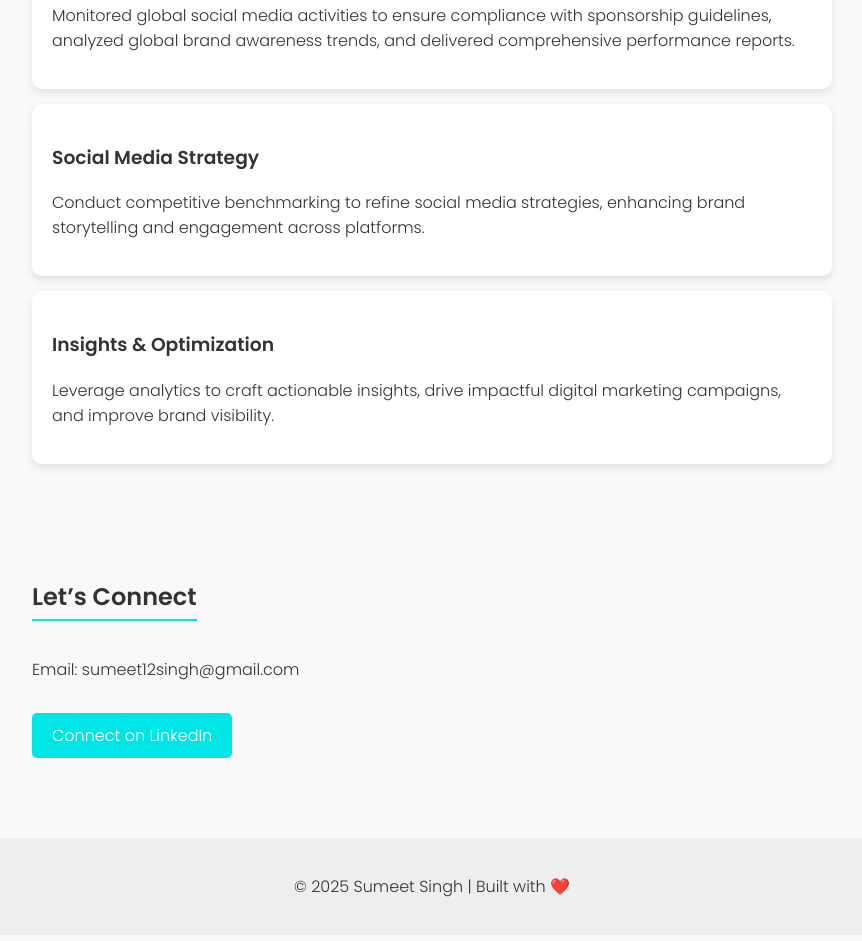
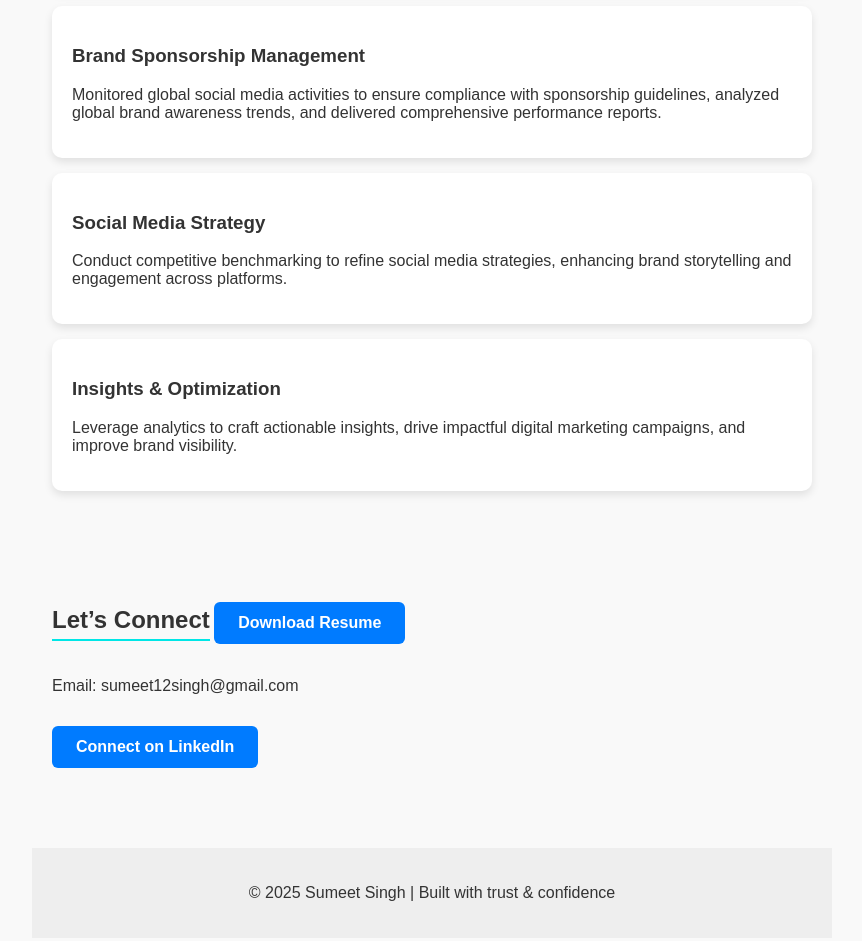
Before and after one commit to Sumeetsingh07/Sumeet-Singh, a plain HTML site: page index.html in a window 1280 px wide. Shown: the part 1316-2257 px from the top of the page, without its empty margins (208-1070 px from the left). Drawn offline with nearby package versions, Linux system fonts and the light colour scheme.

Commit message:
Update index.html

```diff
--- a/index.html
+++ b/index.html
@@ -5,10 +5,27 @@
   <meta name="viewport" content="width=device-width, initial-scale=1.0" />
   <title>Sumeet Singh | Web Analytics Portfolio</title>
   <link rel="stylesheet" href="style.css" />
-  <link href="https://fonts.googleapis.com/css2?family=Poppins:wght@300;600&display=swap" rel="stylesheet" />
+<link href="https://cdn.jsdelivr.net/npm/aos@2.3.4/dist/aos.css" rel="stylesheet">
+  <style>
+  .btn {
+    background-color: #007bff;
+    color: white;
+    padding: 12px 24px;
+    border-radius: 6px;
+    text-decoration: none;
+    font-weight: 600;
+    transition: 0.3s ease;
+  }
+  .btn:hover {
+    background-color: #0056b3;
+  }
+</style>
+
 </head>
 <body>
   <header class="hero">
+    <img src="profile.png" alt="Sumeet Singh" style="width: 160px; height: 160px; border-radius: 50%; margin: 20px auto; display: block; box-shadow: 0 4px 12px rgba(0,0,0,0.2);" />
+
     <h1>Hello,
       I’m <span>Sumeet Singh</span></h1>
     <p>Digital Analytics Expert | Brand Sponsorship Strategist | Enhancing Decision-Making with Data | Expert in Social Media and Campaign Insights</p>
@@ -18,13 +35,15 @@
     <h2>About Me</h2>
     <p>With over 7 years of experience in digital consulting, I specialize in transforming complex customer and website data into actionable strategies that fuel business growth across Insurance, Pharma, and E-commerce domains. 📊
 
-My core expertise lies in Google Analytics 4 (GA4), website analytics, and mapping the customer data journey—from first touchpoint to conversion. I design and implement precise tracking frameworks to uncover user behaviors, identify drop-offs, and optimize engagement across platforms.
+  </br>My core expertise lies in Google Analytics 4 (GA4), website analytics, and mapping the customer data journey—from first touchpoint to conversion. I design and implement precise tracking frameworks to uncover user behaviors, identify drop-offs, and optimize engagement across platforms.
 Beyond data collection, I focus on storytelling through analytics—building insightful narratives that help brands understand their audience, fine-tune their digital presence, and stand out in competitive markets. 🚀
 
-I also work extensively on social media insights and brand impact analysis, especially in the context of global sponsorships—ensuring every collaboration is strategic, measurable, and aligned with brand goals. 🌐
+</br>I also work extensively on social media insights and brand impact analysis, especially in the context of global sponsorships—ensuring every collaboration is strategic, measurable, and aligned with brand goals. 🌐
 
-Let’s connect to explore how customer-centric analytics and strategic data storytelling can elevate your digital game.</p>
+</br>Let’s connect to explore how customer-centric analytics and strategic data storytelling can elevate your digital game.</p>
   </section>
+
+  <section class="section" id="about" data-aos="fade-up">
 
   <section class="section" id="projects">
     <h2>My Expertise</h2>
@@ -53,14 +72,20 @@ Let’s connect to explore how customer-centric analytics and strategic data sto
 
   <section class="section" id="contact">
     <h2>Let’s Connect</h2>
+    <a class="btn" href="resume.pdf" download style="margin-top: 15px; display: inline-block;">Download Resume</a>
     <p>Email: sumeet12singh@gmail.com</p>
     <a class="btn" href="https://www.linkedin.com/in/sumeet-singh07/" target="_blank">Connect on LinkedIn</a>
   </section>
 
   <footer>
-    <p>© 2025 Sumeet Singh | Built with ❤️</p>
+    <p>© 2025 Sumeet Singh | Built with trust & confidence</p>
   </footer>
 
   <script src="script.js"></script>
+  <script src="https://cdn.jsdelivr.net/npm/aos@2.3.4/dist/aos.js"></script>
+<script>
+  AOS.init();
+</script>
+
 </body>
 </html>
```
